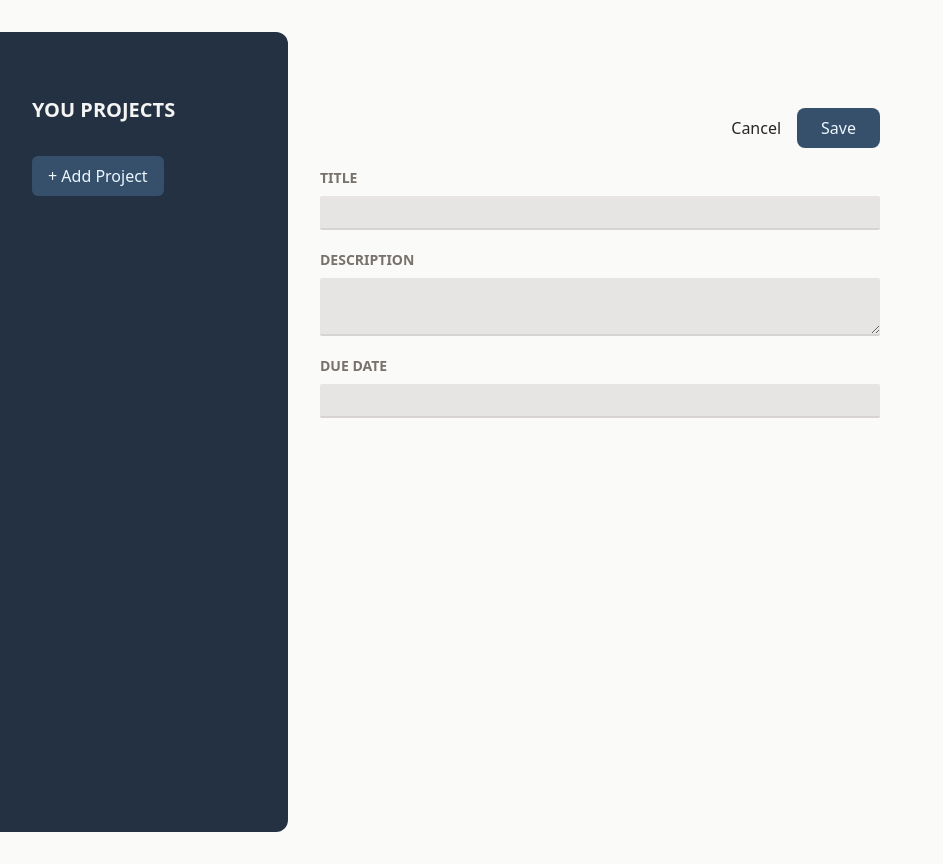
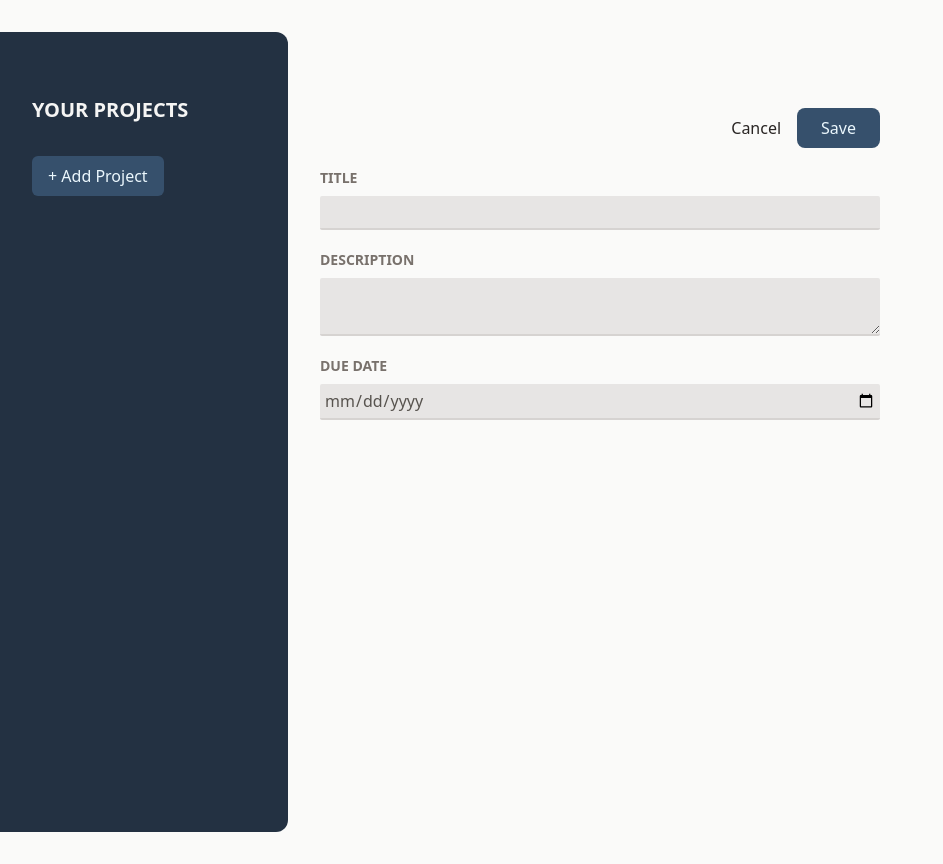
Before and after one commit to Chen-Abudi/mini-project-management, a React (Vite) app: page / in a window 1280 px wide. Both pictures are taken after a click on the button "+ Add Project". Shown: the whole page, without its empty margins (0-943 px from the left). Built offline with nearby package versions, Linux system fonts and the light colour scheme.

Commit message:
feat: Collect user input

```diff
--- a/src/App.jsx
+++ b/src/App.jsx
@@ -19,10 +19,26 @@ function App() {
     });
   }
 
+  function handleAddProject(projectData) {
+    setIsProjectsState((prevState) => {
+      const newProject = {
+        ...projectData,
+        id: Math.random(),
+      };
+
+      return {
+        ...prevState,
+        projects: [...prevState.projects, newProject],
+      };
+    });
+  }
+
+  console.log(isProjectsState);
+
   let content;
 
   if (isProjectsState.selectedProjectId === null) {
-    content = <NewProject />;
+    content = <NewProject onAdd={handleAddProject} />;
   } else if (isProjectsState.selectedProjectId === undefined) {
     content = <NoProjectSelected onStartAddProject={handleStartAddProject} />;
   }
--- a/src/components/Input.jsx
+++ b/src/components/Input.jsx
@@ -1,4 +1,6 @@
-function Input({ label, textArea, ...props }) {
+import { forwardRef } from "react";
+
+const Input = forwardRef(function Input({ label, textArea, ...props }, ref) {
   const classes =
     "w-full p-1 border-b-2 rounded-sm border-stone-300 bg-stone-200 text-stone-600 focus:outline-none focus:border-stone-600";
 
@@ -8,12 +10,12 @@ function Input({ label, textArea, ...props }) {
         {label}
       </label>
       {textArea ? (
-        <textarea className={classes} {...props} />
+        <textarea ref={ref} className={classes} {...props} />
       ) : (
-        <input className={classes} {...props} />
+        <input ref={ref} className={classes} {...props} />
       )}
     </p>
   );
-}
+});
 
 export default Input;
--- a/src/components/NewProject.jsx
+++ b/src/components/NewProject.jsx
@@ -1,6 +1,25 @@
+import { useRef } from "react";
 import Input from "./Input";
 
-function NewProject() {
+function NewProject({ onAdd }) {
+  const titleRef = useRef();
+  const descriptionRef = useRef();
+  const dueDateRef = useRef();
+
+  function handleSave() {
+    const enteredTitle = titleRef.current.value;
+    const enteredDescription = descriptionRef.current.value;
+    const enteredDueDate = dueDateRef.current.value;
+
+    // Validation coming soon ...
+
+    onAdd({
+      title: enteredTitle,
+      description: enteredDescription,
+      dueDate: enteredDueDate,
+    });
+  }
+
   return (
     <div className="w-[35rem] mt-16">
       <menu className="flex items-center justify-end gap-4 my-3">
@@ -10,15 +29,18 @@ function NewProject() {
           </button>
         </li>
         <li>
-          <button className="px-6 py-2 bg-[#36506C] rounded-lg text-[#EBF7FD] hover:bg-[#233142]">
+          <button
+            className="px-6 py-2 bg-[#36506C] rounded-lg text-[#EBF7FD] hover:bg-[#233142]"
+            onClick={handleSave}
+          >
             Save
           </button>
         </li>
       </menu>
       <div>
-        <Input label="Title" />
-        <Input label="Description" textArea />
-        <Input label="Due Date" />
+        <Input ref={titleRef} label="Title" type="text" />
+        <Input ref={descriptionRef} label="Description" textArea />
+        <Input ref={dueDateRef} label="Due Date" type="date" />
       </div>
     </div>
   );
--- a/src/components/Sidebar.jsx
+++ b/src/components/Sidebar.jsx
@@ -4,7 +4,7 @@ function Sidebar({ onStartAddProject }) {
   return (
     <aside className="w-1/3 px-8 py-16 bg-[#233142] text-stone-50 md:w-72 rounded-r-xl">
       <h2 className="mb-8 font-bold uppercase md:text-xl text-stone-100">
-        You Projects
+        Your Projects
       </h2>
       <div>
         <Button onClick={onStartAddProject}>+ Add Project</Button>
```
